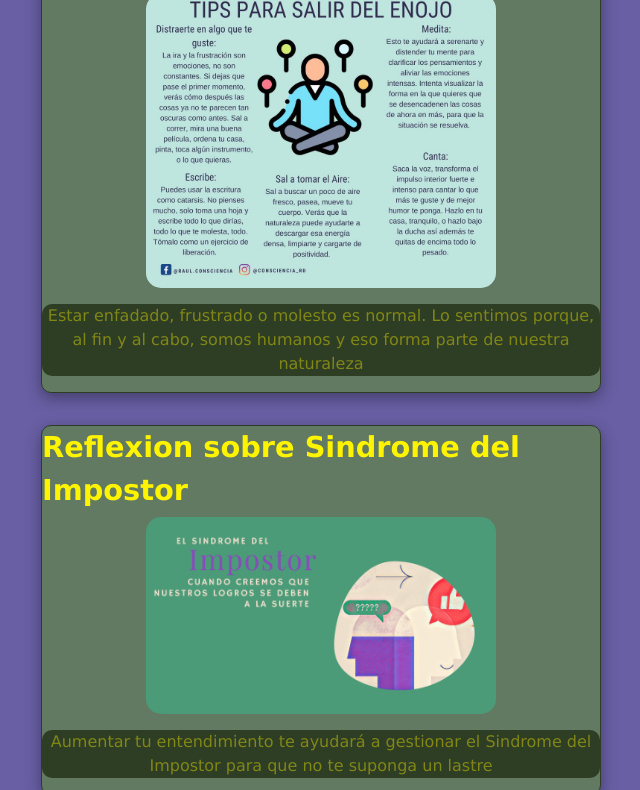
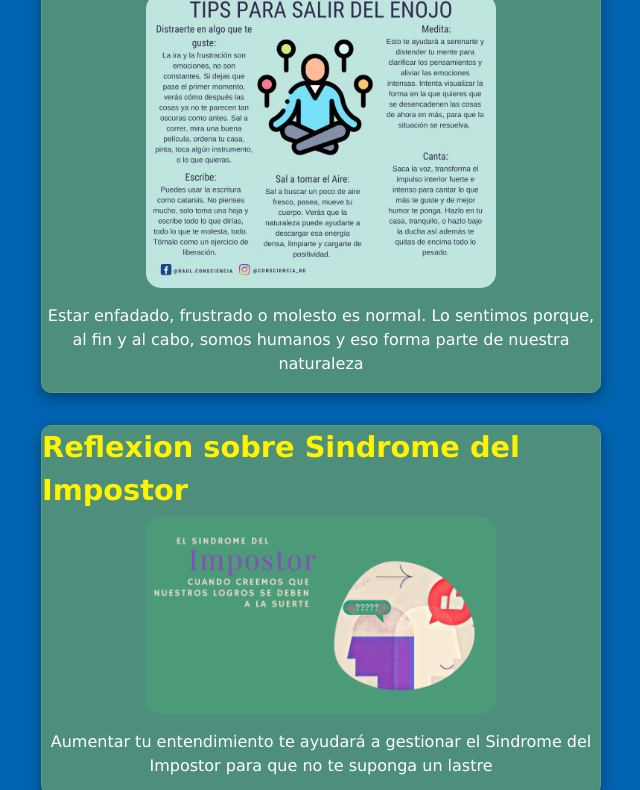
Before and after one commit to magoMercurio/raul-consciencia, an Astro site: page /blog in a window 1280 px wide. Shown: the part 290-1080 px from the top of the page, without its empty margins (319-959 px from the left). Built offline with nearby package versions, Linux system fonts and the light colour scheme; Astro itself is replaced by a stand-in of ours.

Commit message:
update blowpost preview

```diff
--- a/src/components/BlogPostPreview.astro
+++ b/src/components/BlogPostPreview.astro
@@ -30,9 +30,10 @@ const { post } = Astro.props;
 		</header>
 		<p
 			style="
-			background-color: #2D3E24;
+
 			border-radius: 10px;
 			text-align: center;
+			color: white;
 			"
 		>{post.frontmatter.description}</p>
 	</a>
@@ -44,9 +45,9 @@ const { post } = Astro.props;
 	}
 
 	.post-preview {
-		background-color: #627a61;
+		background-color: #4E8E7C;
 		margin-bottom: 2rem;
-		border: 1px solid #2D3E24;
+		border: 1px solid #689C6A;
 		box-shadow: rgba(0, 0, 0, 0.35) 0px 5px 15px;
 		border-radius: 10px;
 		transition : 1066ms;
@@ -57,9 +58,9 @@ const { post } = Astro.props;
 	.post-preview:hover {
 		transition : 1066ms;
 
-		background-color: #5a7a61;
+		background-color: #689C6A;
 
-		border: solid 1.5px #57621D;
+		border: solid 1.5px #82AA58;
 	}
 
 	header {
--- a/src/styles/global.css
+++ b/src/styles/global.css
@@ -3,8 +3,7 @@
   https://github.com/HermanMartinus/bearblog/blob/297026a877bc2ab2b3bdfbd6b9f7961c350917dd/templates/styles/blog/default.css
   License MIT: https://github.com/HermanMartinus/bearblog/blob/master/LICENSE.md
 
-  https://colorkit.io/#031a2b-#fff400-7
-
+  https://colorkit.io/#0064b2-#fff400-7
  */
 * {
 	-webkit-box-sizing: border-box;
@@ -12,7 +11,7 @@
 }
 
 html {
-	background-color: #685fa4;
+	background-color: #0064B2;
 
 }
 
```
